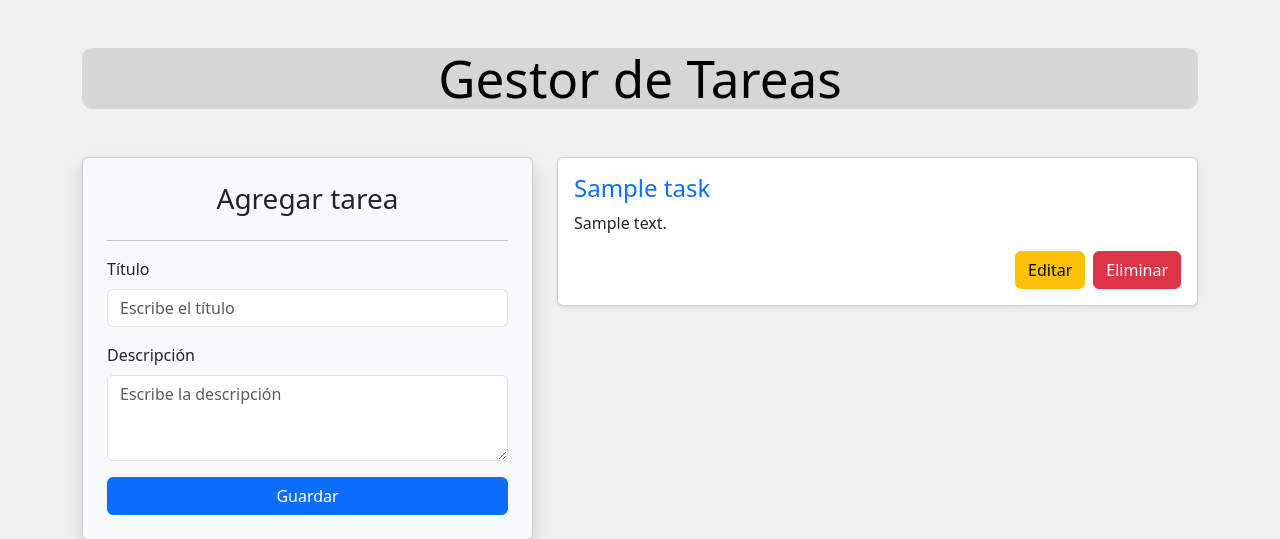
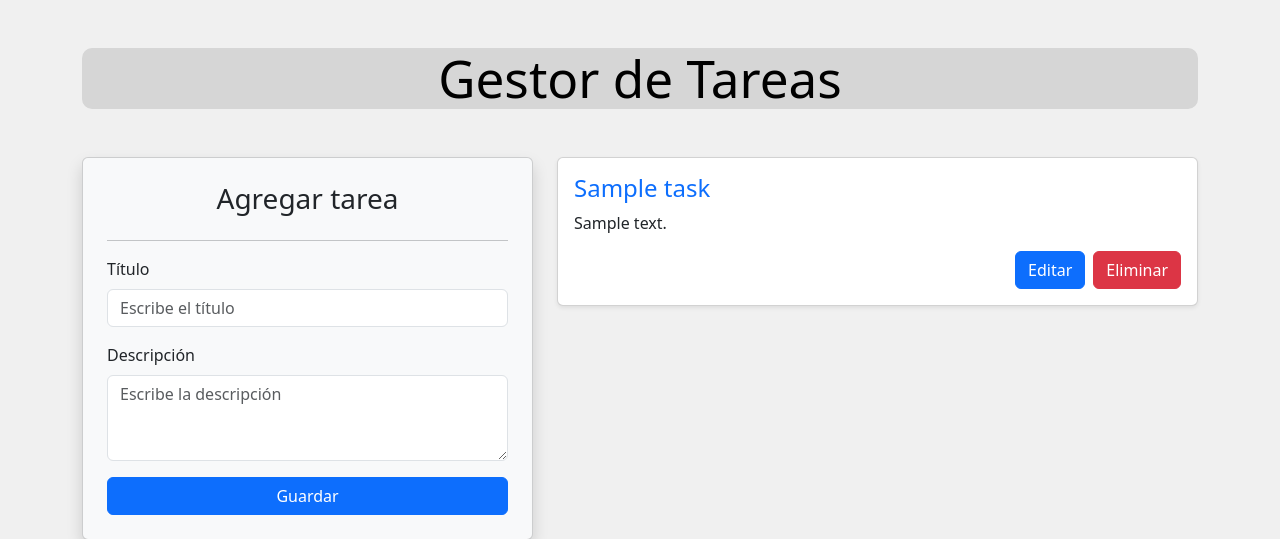
Before and after one commit to FrankSkep/tasks-app, a Django app: page /tasks/ in a window 1280 px wide. Shown: the top 539 px of the page. Run offline with Django 5.2, Linux system fonts and the light colour scheme; tables that the repository leaves empty hold one stand-in row (values such as "Sample post").

Commit message:
quit <style>

```diff
--- a/tasks/templates/tasks.html
+++ b/tasks/templates/tasks.html
@@ -7,12 +7,6 @@
     <link rel="stylesheet" href="https://cdn.jsdelivr.net/npm/bootstrap@5.3.3/dist/css/bootstrap.min.css">
     <link rel="stylesheet" href="{% static 'main.css' %}">
     <title>Tasks App</title>
-    <style>
-        h1.display-4 {
-            background-color: black;
-            color: white;
-        }
-    </style>
 </head>
 <body>
     <div class="container mt-5">
@@ -52,9 +46,12 @@
                             <div class="d-flex justify-content-end">
 
                                 <!-- Editar tarea -->
-                                <a href="{% url 'edit_task' task.id %}" class="btn btn-warning me-2">Editar</a>
+                                <form action="{% url 'edit_task' task.id %}" method="get">
+                                    {% csrf_token %}
+                                    <button class="btn btn-primary me-2">Editar</button>
+                                </form>
+
                                 <!-- Eliminar tarea -->
-
                                 <form action="{% url 'delete_task' task.id %}" method="POST" class="d-inline">
                                     {% csrf_token %}
                                     <button class="btn btn-danger">Eliminar</button>
```
